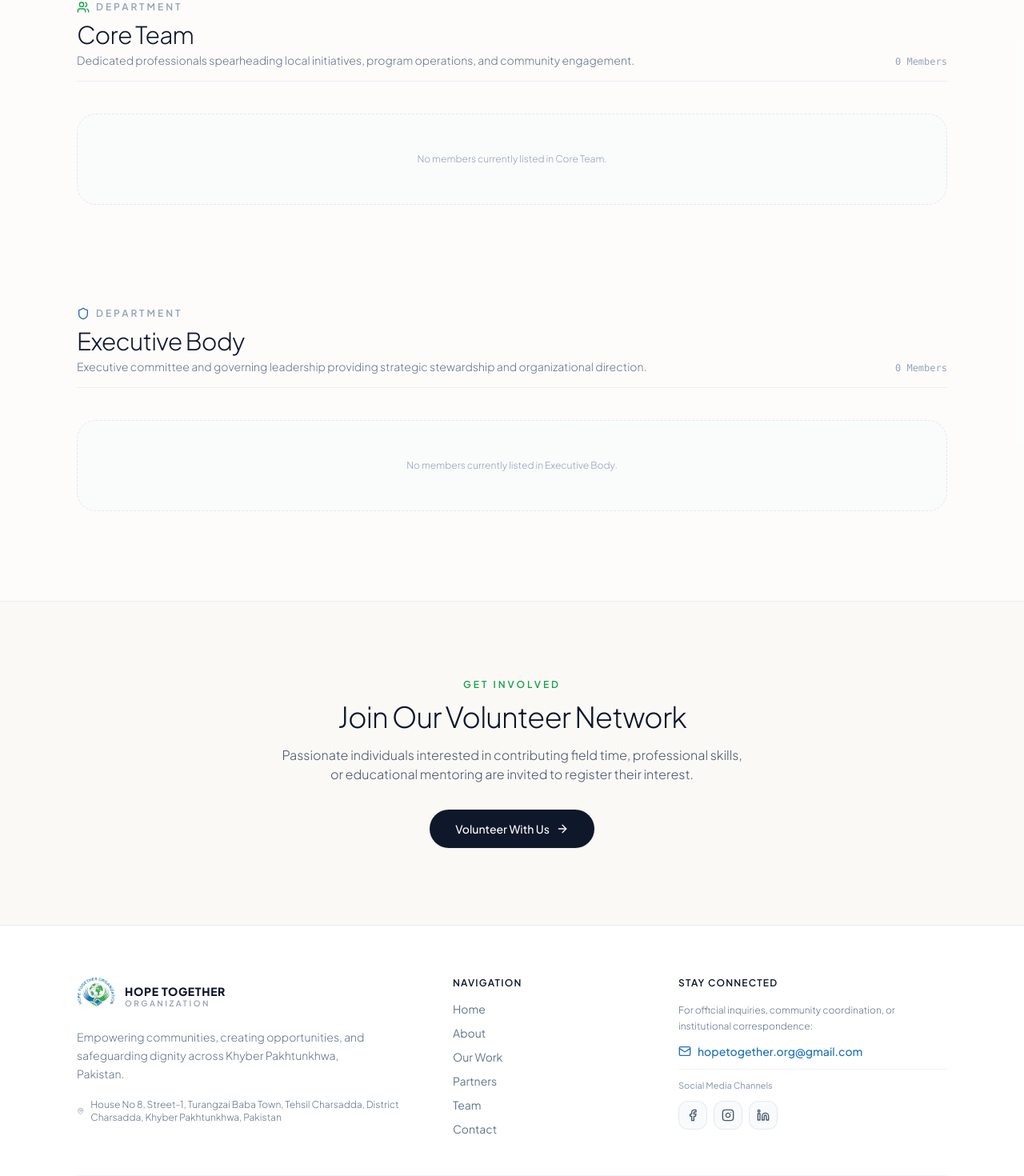
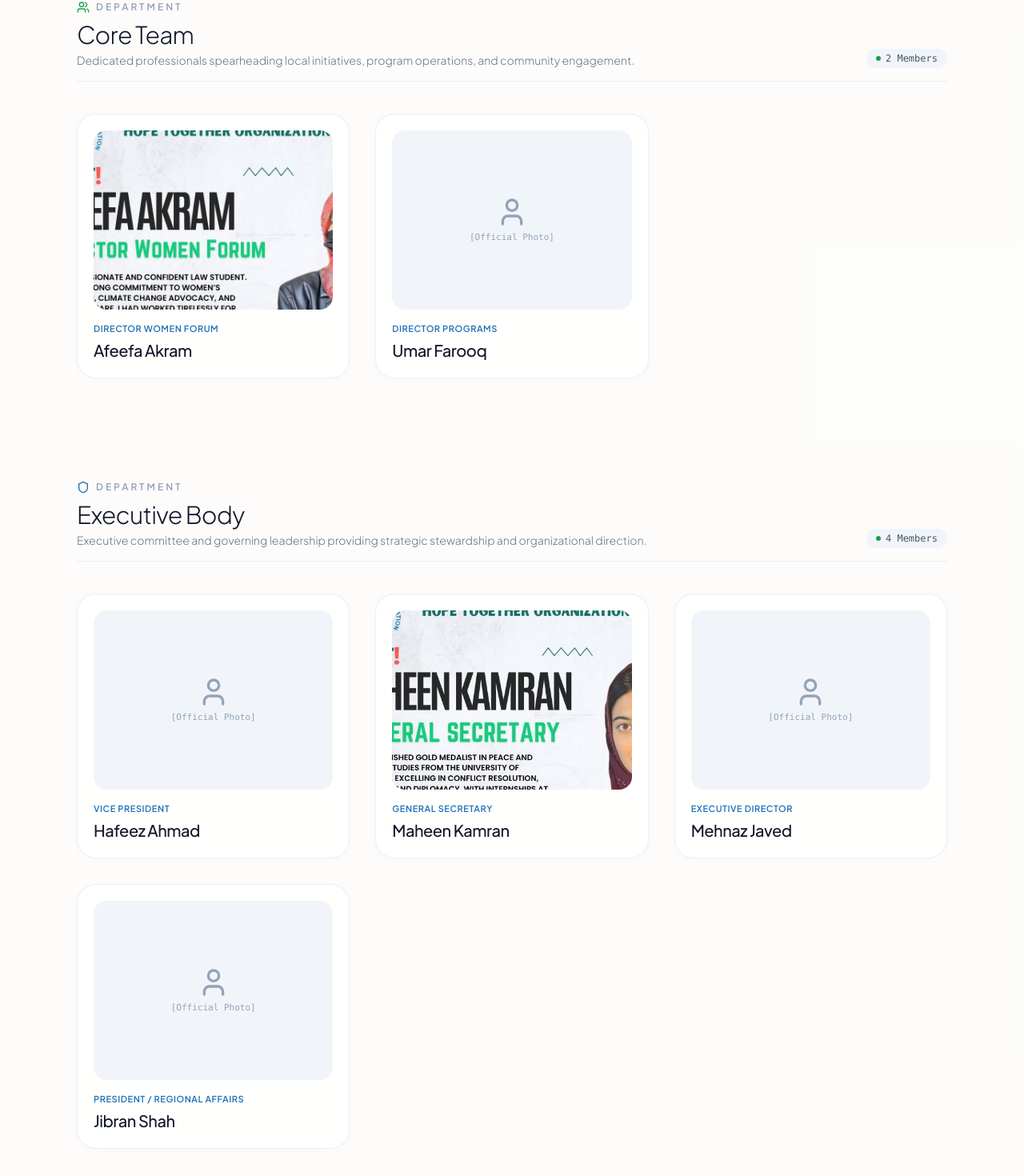
Before and after one commit to hafeezahmadyt/Hope-Together-WEB, a React (Vite) app: page /team in a window 1280 px wide. Shown: the part 713-2183 px from the top of the page at 80% size. Built offline with nearby package versions, Linux system fonts and the light colour scheme; a web font is replaced by a local one.

Commit message:
Restore official team members dataset and ensure fallback on production deployment

```diff
--- a/src/data/mock/mockTeam.ts
+++ b/src/data/mock/mockTeam.ts
@@ -1,7 +1,77 @@
 import { AdminTeamMember } from '../../types/admin';
 
-/**
- * Initial mock team members dataset for the Admin CMS.
- * Set to an empty array so administrators can populate official records from scratch through the Admin Portal.
- */
-export const initialMockTeamMembers: AdminTeamMember[] = [];
+export const initialMockTeamMembers: AdminTeamMember[] = [
+  // Core Team (Displayed Above)
+  {
+    id: 'team-1',
+    name: 'Afeefa Akram',
+    position: 'Director Women Forum',
+    category: 'Core Team',
+    bio: 'A passionate law student deeply committed to women’s education, climate change advocacy, and social welfare. Experienced with UNICEF initiatives addressing child marriage and promoting girls’ education.',
+    email: 'hopetogether.org@gmail.com',
+    photoUrl: '/assets/team/afeefa-akram.jpg',
+    instagramUrl: 'https://www.instagram.com/p/DTlGbvpDNpY/',
+    displayOrder: 1,
+    isActive: true,
+  },
+  {
+    id: 'team-2',
+    name: 'Umar Farooq',
+    position: 'Director Programs',
+    category: 'Core Team',
+    bio: 'Directs grassroots program execution, educational workshops, youth capacity-building camps, and community outreach operations across regional community networks.',
+    email: 'hopetogether.org@gmail.com',
+    instagramUrl: 'https://www.instagram.com/hopetogetherorganization/',
+    displayOrder: 2,
+    isActive: true,
+  },
+
+  // Executive Body (Displayed Below)
+  {
+    id: 'team-3',
+    name: 'Hafeez Ahmad',
+    position: 'Vice President',
+    category: 'Executive Body',
+    bio: 'Executive leadership and strategic stewardship for Hope Together Organization, spearheading institutional partnerships, collaborative MoUs, and youth empowerment initiatives across Khyber Pakhtunkhwa.',
+    email: 'hopetogether.org@gmail.com',
+    instagramUrl: 'https://www.instagram.com/hopetogetherorganization/',
+    facebookUrl: 'https://www.facebook.com/HopeTogetherKP/',
+    linkedinUrl: 'https://www.linkedin.com/company/hope-together-organization/',
+    displayOrder: 1,
+    isActive: true,
+  },
+  {
+    id: 'team-4',
+    name: 'Maheen Kamran',
+    position: 'General Secretary',
+    category: 'Executive Body',
+    bio: 'A gold medalist in Peace and Conflict Studies, dedicated to advancing peace, social cohesion, and human rights through conflict resolution, diplomacy, and community stewardship.',
+    email: 'hopetogether.org@gmail.com',
+    photoUrl: '/assets/team/maheen-kamran.jpg',
+    instagramUrl: 'https://www.instagram.com/p/DShz8wliAes/',
+    displayOrder: 2,
+    isActive: true,
+  },
+  {
+    id: 'team-5',
+    name: 'Mehnaz Javed',
+    position: 'Executive Director',
+    category: 'Executive Body',
+    bio: 'Provides strategic guidance on peacebuilding, public health awareness, youth leadership, and non-profit collaborations across regional community networks.',
+    email: 'hopetogether.org@gmail.com',
+    instagramUrl: 'https://www.instagram.com/hopetogetherorganization/',
+    displayOrder: 3,
+    isActive: true,
+  },
+  {
+    id: 'team-6',
+    name: 'Jibran Shah',
+    position: 'President / Regional Affairs',
+    category: 'Executive Body',
+    bio: 'Leads community welfare projects and regional stakeholder outreach, coordinating vital development programs including clean water and youth infrastructure across Charsadda and KP.',
+    email: 'hopetogether.org@gmail.com',
+    facebookUrl: 'https://www.facebook.com/HopeTogetherKP/',
+    displayOrder: 4,
+    isActive: true,
+  },
+];
--- a/src/services/teamService.ts
+++ b/src/services/teamService.ts
@@ -6,7 +6,12 @@ const STORAGE_KEY = 'hope_together_cms_team';
 function getStoredMembers(): AdminTeamMember[] {
   try {
     const raw = localStorage.getItem(STORAGE_KEY);
-    if (raw) return JSON.parse(raw);
+    if (raw) {
+      const parsed = JSON.parse(raw);
+      if (Array.isArray(parsed) && parsed.length > 0) {
+        return parsed;
+      }
+    }
   } catch {
     // Fallback
   }
```
